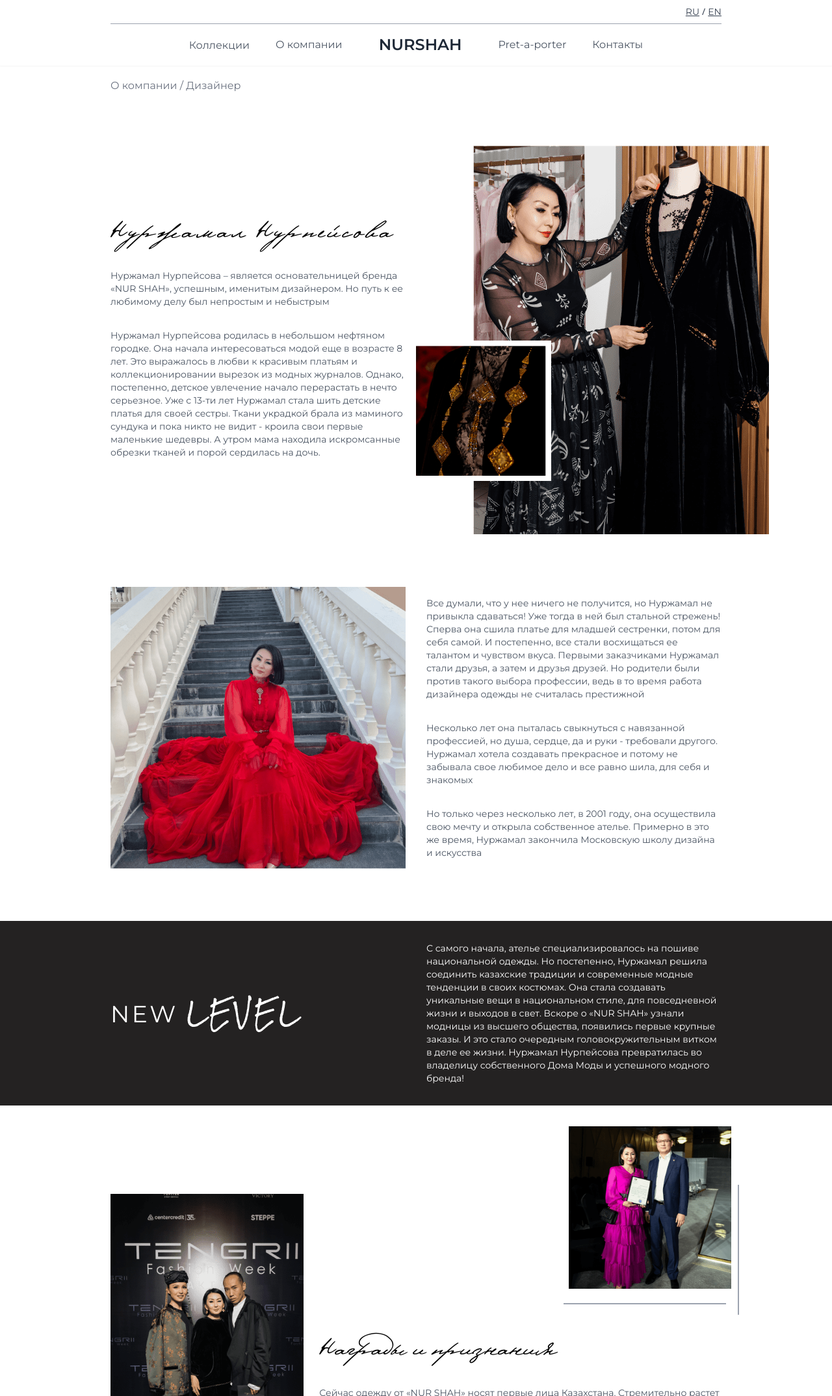
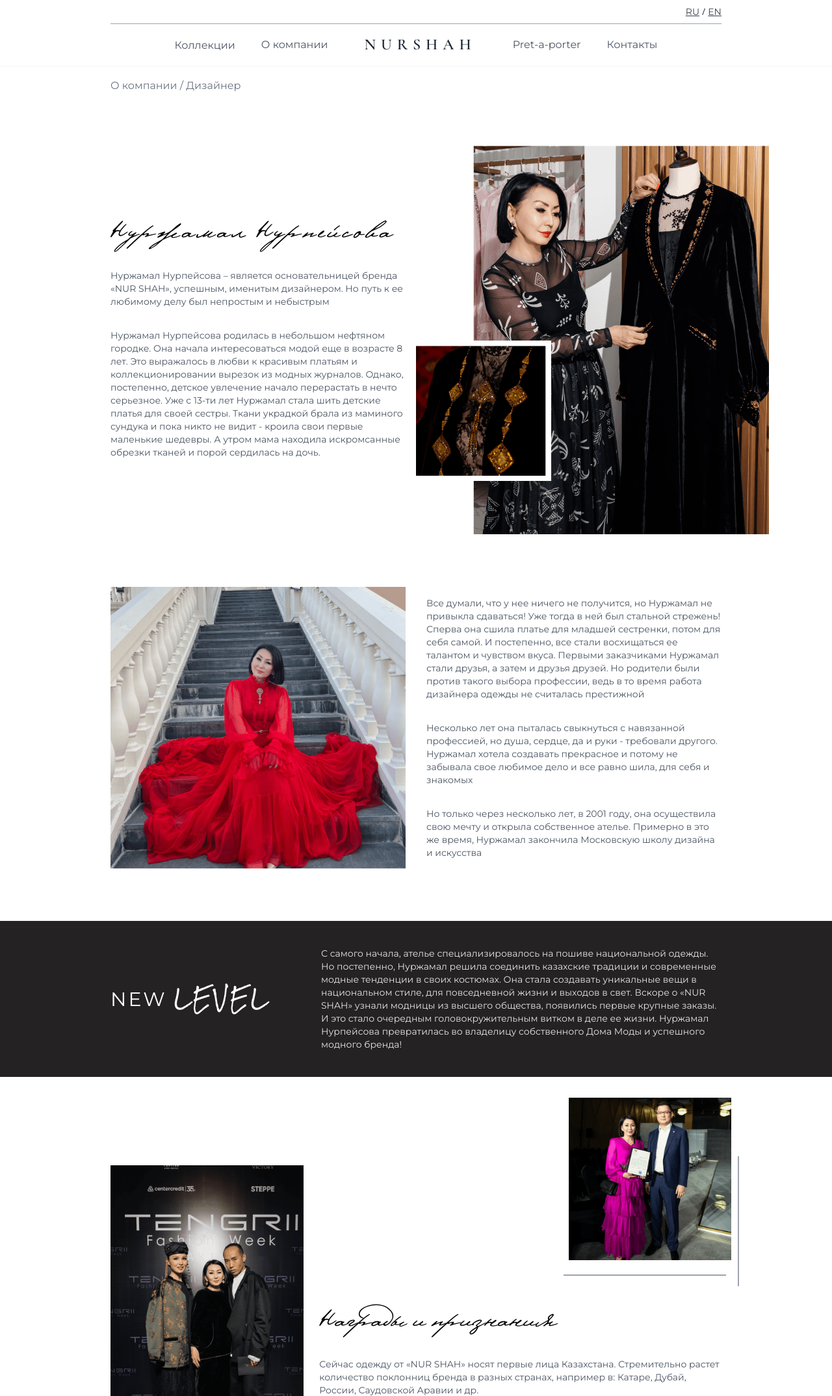
Before and after one commit to lvhack7/nurshah, a plain HTML site: page about-designer.html in a window 1280 px wide. Shown: the top 2148 px of the page at 65% size. Drawn offline with nearby package versions, Linux system fonts and the light colour scheme.

Commit message:
font added

```diff
--- a/about-designer.html
+++ b/about-designer.html
@@ -37,7 +37,7 @@
                             </div>
                         </div>
                     </div>
-                    <a href="/index.html" class="font-mont text-gray-800 text-2xl hover:cursor-pointer px-4 font-semibold">
+                    <a href="/index.html" class="font-logo text-gray-800 text-2xl tracking-[.5rem] hover:cursor-pointer px-4 font-semibold">
                         NURSHAH
                     </a>
                     <a href="/pret-a-porter.html" class="font-mont text-gray-600 hover:underline hover:cursor-pointer">Pret-a-porter</a>
@@ -78,7 +78,6 @@
                         <img src="./assets/imgs/designer1.png" width="200">
                     </div>
                 </div>
-
             </div>
         </div>
         <div class="container-sm pt-10">
@@ -99,10 +98,10 @@
         </div>
 
         <div class="bg-[#242222] mt-20">
-            <div class="container-sm py-8">
-                <div class="grid grid-cols-1 md:grid-cols-2 items-center gap-8">
-                    <p class="font-mont text-white text-4xl tracking-widest">NEW <span class="font-rock">LEVEL</span></p>
-                    <p class="font-mont text-white text-sm">
+            <div class="container-sm py-10">
+                <div class="grid grid-cols-1 md:grid-cols-3 items-center gap-8">
+                    <p class="font-mont text-white text-3xl tracking-widest">NEW <span class="font-rock">LEVEL</span></p>
+                    <p class="font-mont text-gray-200 text-sm col-span-2">
                         С самого начала, ателье специализировалось на пошиве национальной одежды. Но постепенно, Нуржамал решила соединить казахские традиции и современные модные тенденции в своих костюмах. Она стала создавать уникальные вещи в национальном стиле, для повседневной жизни и выходов в свет. Вскоре о «NUR SHAH» узнали модницы из высшего общества, появились первые крупные заказы. И это стало очередным головокружительным витком в деле ее жизни. Нуржамал Нурпейсова превратилась во владелицу собственного Дома Моды и успешного модного бренда!
                     </p>
                 </div>
--- a/style.css
+++ b/style.css
@@ -1,8 +1,12 @@
 @import url('https://fonts.googleapis.com/css2?family=Montserrat:ital,wght@0,100;0,200;0,300;0,400;0,500;0,600;0,700;0,800;0,900;1,100;1,200;1,300;1,400;1,500;1,600;1,700;1,800;1,900&family=Rock+Salt&display=swap');
-
+@import url('https://fonts.googleapis.com/css2?family=Cormorant+Garamond:ital,wght@0,300;0,400;0,500;0,600;0,700;1,500&display=swap');
 
 .font-mont {
     font-family: 'Montserrat', sans-serif;
+}
+
+.font-logo {
+    font-family: 'Cormorant Garamond', serif;
 }
 
 .font-rock {
```
Also changed, not shown: about-brand.html (+1 -1 lines), collection-autumn-winter.html (+6 -1 lines), collection-spring-summer.html (+7 -1 lines), collection.html (+3 -6 lines), contact.html (+2 -2 lines), index.html (+1 -1 lines), pret-a-porter.html (+6 -1 lines), assets/imgs/collection/porter/main.png, assets/imgs/collection/spring-summer/main.png, 1 other file.
